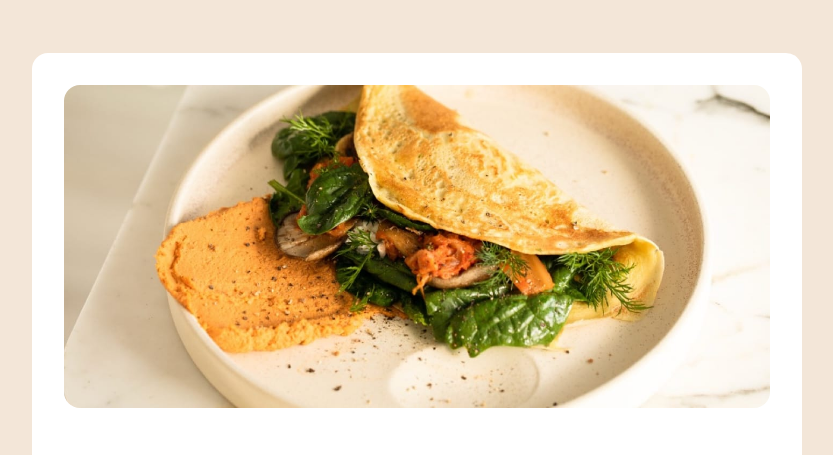
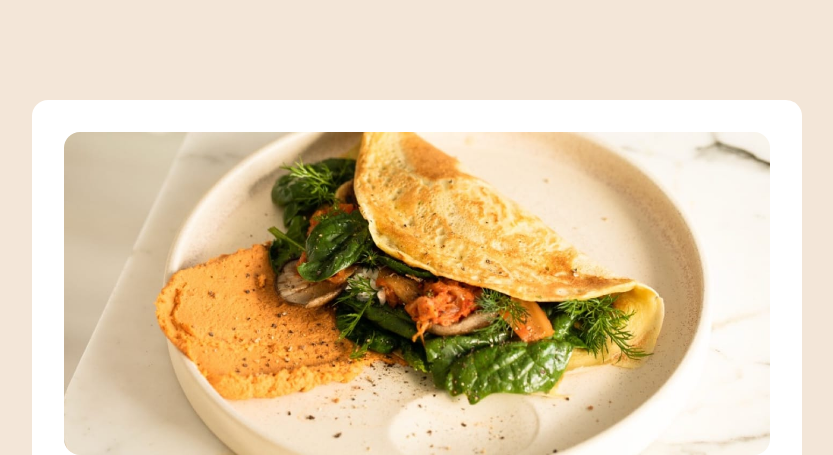
Before and after one commit to yehudahason/recipe-page, a plain HTML site: page index.html in a window 1280 px wide. Shown: the top 455 px of the page, without its empty margins (223-1056 px from the left). Drawn offline with Linux system fonts and the light colour scheme.

Commit message:
body margin commit

```diff
--- a/style.css
+++ b/style.css
@@ -27,7 +27,7 @@ body {
   justify-content: center;
   align-items: center;
   overflow-x: hidden;
-  height: 250vh;
+  min-height: auto;
 }
 
 h1 {
@@ -44,6 +44,7 @@ p {
 
 .container {
   width: 770px;
+  margin: 100px;
   min-height: auto;
   padding: 2rem;
   background-color: white;
```
